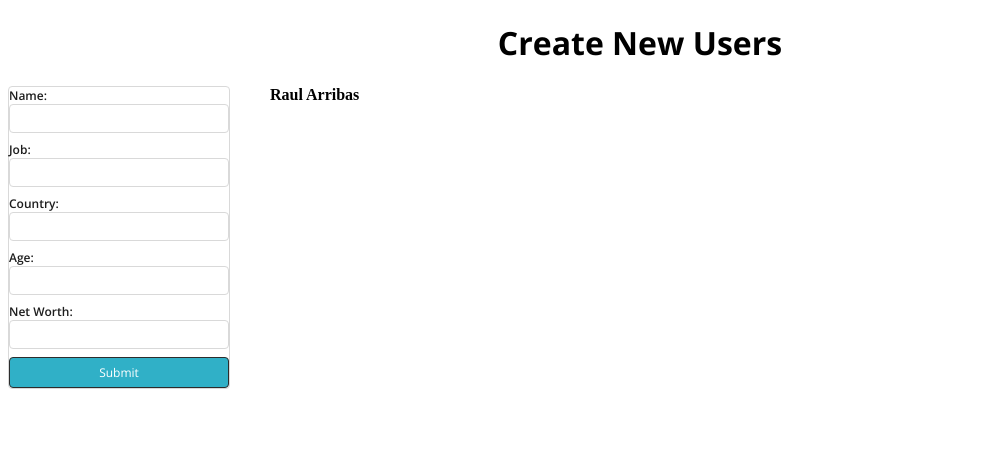
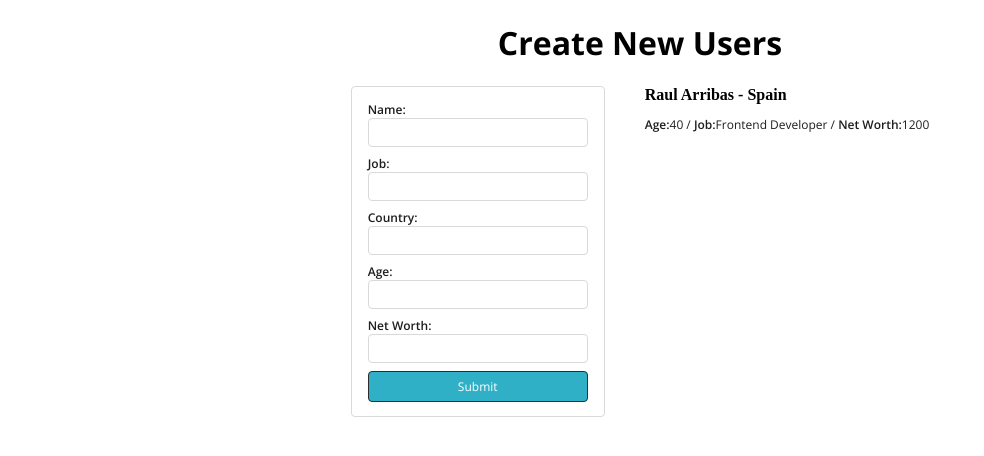
Before and after one commit to rarribas/create-new-users, a React (Vite) app: page / in a window 1280 px wide. Shown: the top 456 px of the page, without its empty margins (0-984 px from the left). Built offline with nearby package versions, Linux system fonts and the light colour scheme.

Commit message:
added more styling and rest of items for the list

```diff
--- a/src/App.css
+++ b/src/App.css
@@ -17,6 +17,10 @@ h4 {
   margin: 0;
 }
 
+span{
+  font-weight: 600;
+}
+
 ul {
   margin: 0;
   list-style: none;
@@ -24,4 +28,5 @@ ul {
 
 section{
   display: flex;
+  justify-content: center;
 }
--- a/src/App.jsx
+++ b/src/App.jsx
@@ -34,7 +34,8 @@ function App() {
   const getListOfUsers = () =>{
     return usersList.map((user)=>{
       return <li key={user.name}>
-        <h4>{user.name}</h4>
+        <h4>{`${user.name} - ${user.country}`}</h4>
+        <p><span>Age:</span>{user.age} / <span>Job:</span>{user.job} / <span>Net Worth:</span>{user.net_worth}</p>
       </li>
     })
   }
--- a/src/components/Form.module.scss
+++ b/src/components/Form.module.scss
@@ -1,4 +1,5 @@
 .form {
+  padding: 14px 16px;
   min-width: 220px;
   border: 1px solid #d9d9d9;
   border-radius: 4px;
```
